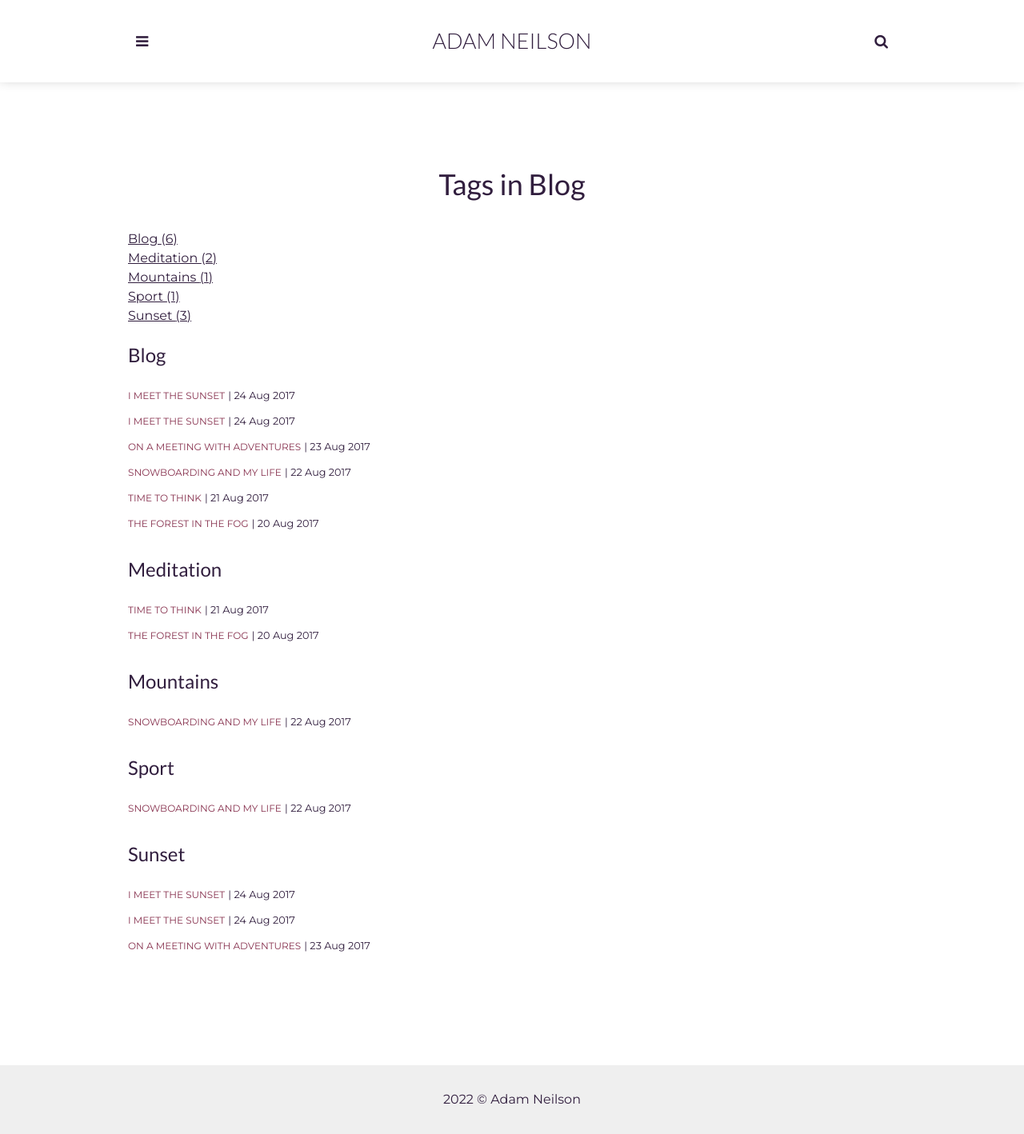
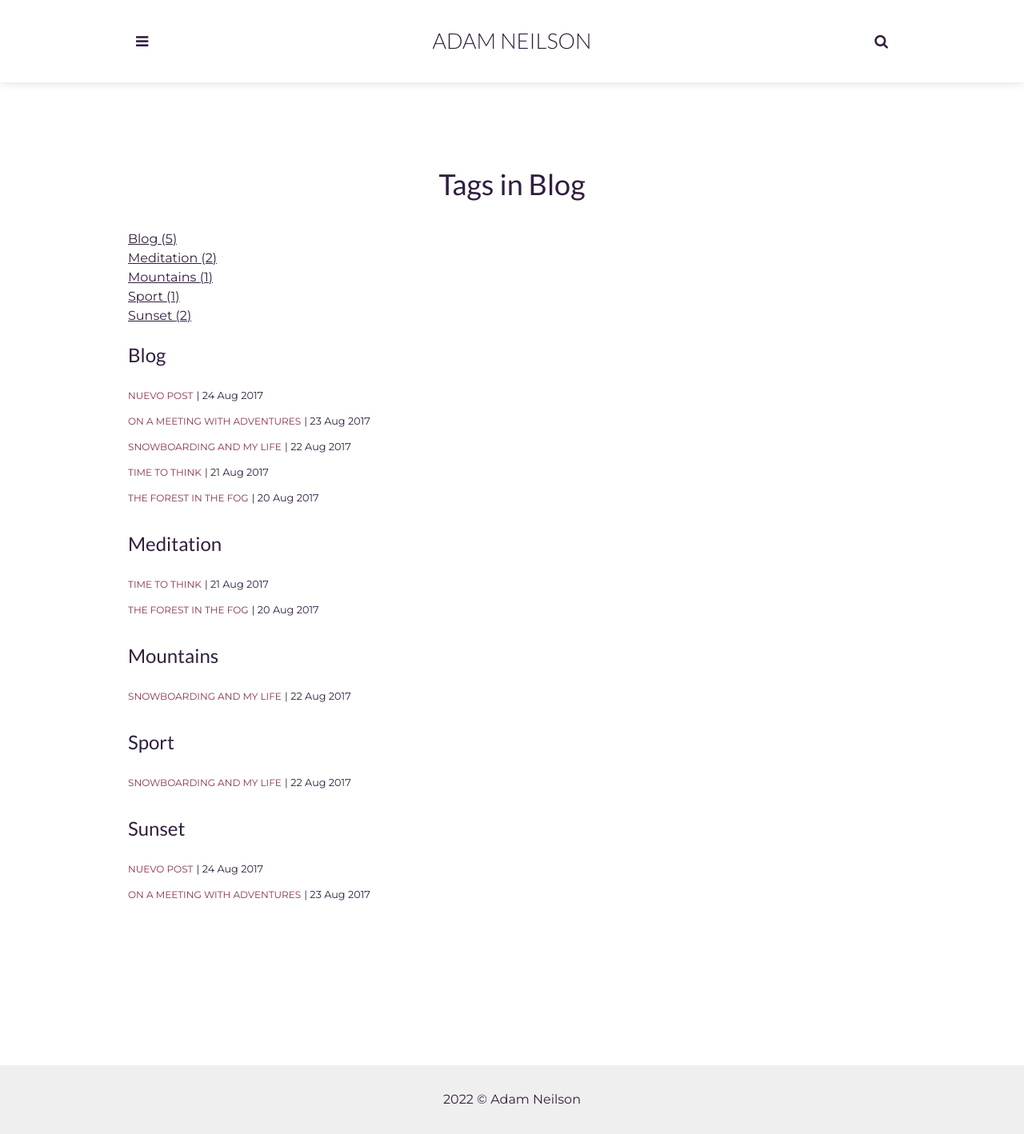
Before and after one commit to pepon76/adam-blog, a Jekyll site: the page built from _pages/tags.html, in a window 1280 px wide. Shown: the whole page at 80% size. Built offline with Jekyll 4.4.1, drawn with Linux system fonts in a browser that asks for light colours; some of the changed lines change nothing that is shown.

Commit message:
MODIFICO EL POST

```diff
--- a/_posts/2017-08-24-i-meet-the-sunset.markdown
+++ b/_posts/2017-08-24-i-meet-the-sunset.markdown
@@ -1,6 +1,6 @@
 ---
 layout: post
-title:  I meet the sunset
+title:  NUEVO POST
 date:   2017-08-24 13:32:20 +0300
 description: You’ll find this post in your `_posts` directory. Go ahead and edit it and re-build the site to see your changes. # Add post description (optional)
 img: post-2.jpg # Add image post (optional)
--- a/_posts/2022-11-15-Bienvenidos-a-mi-cuenta-de-GitHub.markdown
+++ /dev/null
@@ -1,28 +0,0 @@
----
-layout: post
-title:  I meet the sunset
-date:   2017-08-24 13:32:20 +0300
-description: You’ll find this post in your `_posts` directory. Go ahead and edit it and re-build the site to see your changes. # Add post description (optional)
-img: resumen-comandos.png # Add image post (optional)
-tags: [Blog, Sunset]
-author: # Add name author (optional)
----
-You’ll find this post in your `_posts` directory. Go ahead and edit it and re-build the site to see your changes. You can rebuild the site in many different ways, but the most common way is to run `jekyll serve`, which launches a web server and auto-regenerates your site when a file is updated.
-
-To add new posts, simply add a file in the `_posts` directory that follows the convention `YYYY-MM-DD-name-of-post.ext` and includes the necessary front matter. Take a look at the source for this post to get an idea about how it works.
-
-Jekyll also offers powerful support for code snippets:
-
-{% highlight ruby %}
-def print_hi(name)
-  puts "Hi, #{name}"
-end
-print_hi('Tom')
-#=> prints 'Hi, Tom' to STDOUT.
-{% endhighlight %}
-
-Check out the [Jekyll docs][jekyll-docs] for more info on how to get the most out of Jekyll. File all bugs/feature requests at [Jekyll’s GitHub repo][jekyll-gh]. If you have questions, you can ask them on [Jekyll Talk][jekyll-talk].
-
-[jekyll-docs]: https://jekyllrb.com/docs/home
-[jekyll-gh]:   https://github.com/jekyll/jekyll
-[jekyll-talk]: https://talk.jekyllrb.com/
```
Also changed, not shown: assets/img/post-2.jpg, assets/img/resumen-comandos.png (deleted).
